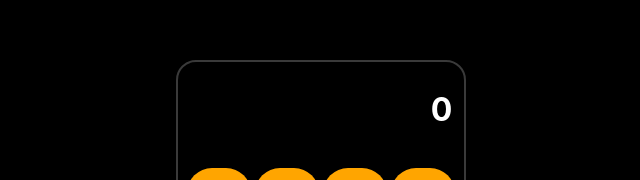
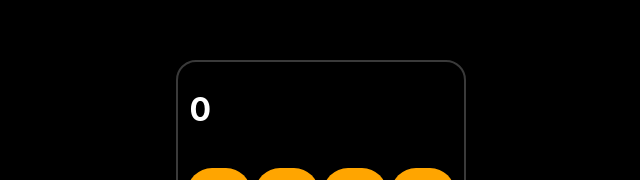
Before and after one commit to SantiSB/simple-calculator, a React (Vite) app: page / in a window 1280 px wide. Shown: the part 138-318 px from the top of the page, without its empty margins (319-959 px from the left). Built offline with nearby package versions, Linux system fonts and the light colour scheme.

Commit message:
simple-calculator v2.1.0

```diff
--- a/src/pages/components/DisplayScreen.jsx
+++ b/src/pages/components/DisplayScreen.jsx
@@ -59,6 +59,7 @@
         sx={{
           whiteSpace: 'nowrap',
           marginLeft: 'auto',
+          width: '100%'
         }}
       >
         {value}
```
